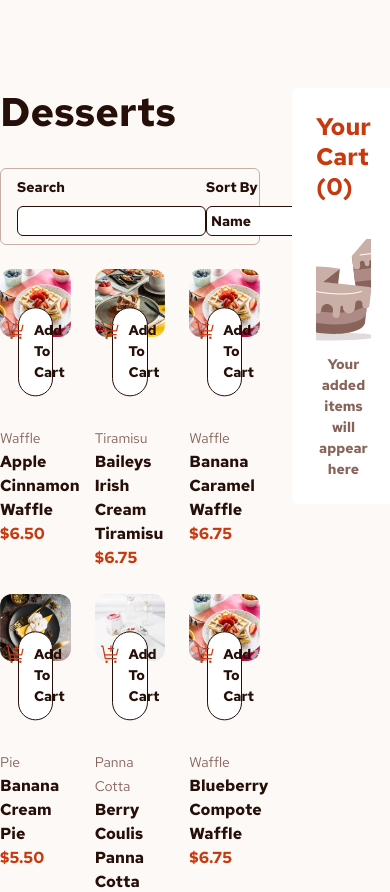
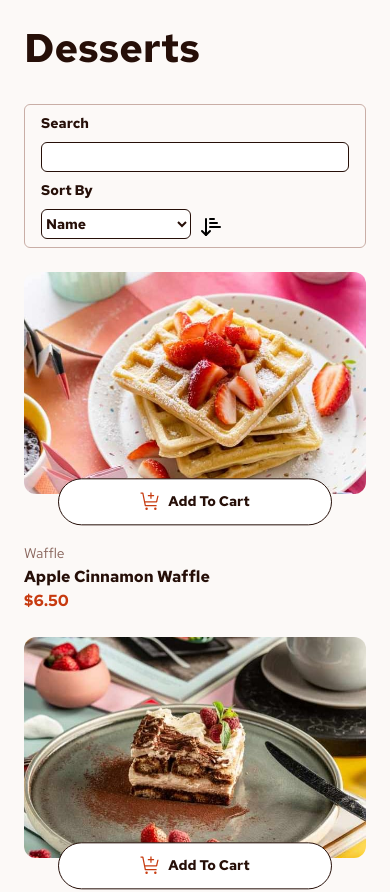
Before and after one commit to TranDanh1122/vue_product_list, a Vue app: page / in a window 390 px wide. Shown: the top 892 px of the page. Built offline with nearby package versions, Linux system fonts and the light colour scheme.

Commit message:
responsive

```diff
--- a/src/App.vue
+++ b/src/App.vue
@@ -2,16 +2,18 @@
 import { onMounted } from 'vue';
 import { useProductList } from './stores/Product';
 import { ProductList, Cart } from './features';
+import useLayout from './composables/useLayout';
 const userStore = useProductList()
 onMounted(() => {
   userStore.fetchProduct()
 })
+const layout = useLayout()
 </script>
 
 <template>
   <div class="w-full max-w-screen h-full min-h-screen bg-rose-50">
-    <div class="container mx-auto py-22 flex gap-8">
-      <div class="w-2/3">
+    <div :class="`container mx-auto flex ${layout == 'desktop' ? 'py-22' : 'flex-col p-6'} gap-8`">
+      <div :class="`${layout == 'desktop' ? 'w-2/3' : 'w-full'}`">
         <h1 class="text-rose-900 text-1 mb-8">Desserts</h1>
         <ProductList />
       </div>
--- /dev/null
+++ b/src/composables/useLayout.ts
@@ -0,0 +1,22 @@
+import { ref } from "vue"
+import { DESKTOP_MIN, TABLET_MIN } from "../ults/const"
+const initLayout = () => {
+    if (window.innerWidth > DESKTOP_MIN) return "desktop"
+    if (window.innerWidth > TABLET_MIN && window.innerWidth <= DESKTOP_MIN) return "tablet"
+    return "mobile"
+}
+const layout = ref(initLayout())
+let initialized = false
+const handleResize = () => {
+    const newLayout = initLayout()
+    if (newLayout != layout.value)
+        layout.value = newLayout
+}
+if (!initialized) window.addEventListener('resize', handleResize)
+export default function useLayout() {
+    if (initialized) return layout
+
+    initialized = true
+
+    return layout
+}
--- a/src/features/Cart/Cart.vue
+++ b/src/features/Cart/Cart.vue
@@ -1,12 +1,14 @@
 <script setup lang="ts">
+import useLayout from '../../composables/useLayout';
 import { useCart } from '../../stores/Cart';
 import CartContent from './components/CartContent.vue';
 import ConfirmOrder from './components/ConfirmOrder.vue';
 const cartStore = useCart()
+const layout = useLayout()
 
 </script>
 <template>
-    <div class="p-6 flex flex-col gap-6 bg-white w-1/3 rounded-md max-h-fit">
+    <div :class="`p-6 flex flex-col gap-6 bg-white ${layout == 'desktop' ? 'w-1/3' : 'w-full' } rounded-md max-h-fit`">
         <h2 class="text-2 text-red">Your Cart ({{ cartStore.getCart.qty }})</h2>
         <div v-if="cartStore.getCart.qty == 0">
             <img src="/assets/images/illustration-empty-cart.svg" alt="empty-cart"
--- a/src/features/Cart/components/ConfirmOrder.vue
+++ b/src/features/Cart/components/ConfirmOrder.vue
@@ -2,8 +2,10 @@
 import { ref } from 'vue';
 import CartContent from './CartContent.vue';
 import { useCart } from '../../../stores/Cart';
+import useLayout from '../../../composables/useLayout';
 const popupRef = ref(false)
 const cartStore = useCart()
+const layout = useLayout()
 </script>
 <template>
     <button @click="() => popupRef = !popupRef" aria-label="confirm order"
@@ -12,14 +14,16 @@ const cartStore = useCart()
     </button>
     <div v-if="popupRef" @click="() => popupRef = !popupRef"
         class="fixed w-screen h-screen bg-[#000000]/50  top-0 left-0"></div>
-    <div v-if="popupRef" class="bg-white space-y-6 fixed p-10 rounded-2xl top-1/2 left-1/2 -translate-1/2 w-1/3">
+    <div v-if="popupRef"
+        :class="`bg-white space-y-6 fixed  ${layout == 'mobile' ? 'w-full bottom-0 left-0 p-2  rounded-t-xl ' : 'w-1/3 top-1/2 left-1/2 -translate-1/2 p-10  rounded-2xl '}  `">
         <div class="mb-8">
-            <img src="/assets/images/icon-order-confirmed.svg" alt="confirm " class="object-cover size-12">
-            <h2 class="text-1 text-rose-900"> Order Confirmed </h2>
+            <img src="/assets/images/icon-order-confirmed.svg" alt="confirm " :class="`object-cover  ${layout == 'mobile' ? 'size-8' : 'size-12'} `">
+            <h2 :class="` ${layout == 'mobile' ? 'text-2' : 'text-1'} text-rose-900`"> Order Confirmed </h2>
             <p class="text-4 text-rose-500">We hope you enjoy your food!</p>
         </div>
         <CartContent isConfirm />
-        <button @click="cartStore.$reset" aria-label="confirm order" class="text-3 text-white bg-red w-full rounded-full py-4 cursor-pointer">
+        <button @click="cartStore.$reset" aria-label="confirm order"
+            class="text-3 text-white bg-red w-full rounded-full py-4 cursor-pointer">
             Start New Order
         </button>
     </div>
--- a/src/features/ProductList/components/AddCartBtn.vue
+++ b/src/features/ProductList/components/AddCartBtn.vue
@@ -3,6 +3,7 @@ import { computed } from 'vue';
 import { useCart, type CartItem } from '../../../stores/Cart';
 import type { Product } from '../../../type';
 import { REGEX_NUM } from "../../../ults/const"
+import useLayout from '../../../composables/useLayout';
 const props = defineProps<{ product: Product, cartItem: CartItem | undefined }>()
 const cartStore = useCart()
 const qty = computed({
@@ -13,24 +14,27 @@ const qty = computed({
         }
     }
 })
+const layout = useLayout()
 
 </script>
 <template>
     <div class="relative">
         <div v-if="!cartItem" @click="cartStore.addToCart(product)"
-            class="w-1/2 relative border-rose-900 border -translate-y-1/3 mx-auto bg-white flex justify-center gap-2 py-3 rounded-full cursor-pointer">
+            :class="`${layout == 'desktop' ? 'w-1/2' : 'w-4/5'} relative border-rose-900 border -translate-y-1/3 mx-auto bg-white flex justify-center gap-2 py-3 rounded-full cursor-pointer`">
             <img src="/assets/images/icon-add-to-cart.svg" alt="addcarticon" class="object-cover size-5 ">
             <span class="text-rose-900 text-4-bold">Add To Cart</span>
         </div>
         <div v-if="cartItem"
-            class="w-1/2 relative -translate-y-1/3 mx-auto bg-red flex justify-between items-center py-3 rounded-full cursor-pointer px-4">
-            <button @click="cartStore.changeQty(cartItem.product.id, Number(cartItem.qty) - 1)" aria-label="decrement cart item"
+            :class="`${layout == 'desktop' ? 'w-1/2' : 'w-4/5'} relative -translate-y-1/3 mx-auto bg-red flex justify-between items-center py-3 rounded-full cursor-pointer px-4`">
+            <button @click="cartStore.changeQty(cartItem.product.id, Number(cartItem.qty) - 1)"
+                aria-label="decrement cart item"
                 class="size-4.5 border border-white flex justify-center items-center rounded-full">
                 <img src="/assets/images/icon-decrement-quantity.svg" alt="decrement cart item" class="object-cover">
             </button>
             <input v-model="qty"
                 class="text-white px-2 focus-visible:outline-0 w-1/2 focus-visible:border rounded-2xl text-center">
-            <button @click="cartStore.changeQty(cartItem.product.id,  Number(cartItem.qty) + 1)" aria-label="increment cart item"
+            <button @click="cartStore.changeQty(cartItem.product.id, Number(cartItem.qty) + 1)"
+                aria-label="increment cart item"
                 class="size-4.5 border border-white flex justify-center items-center rounded-full">
                 <img src="/assets/images/icon-increment-quantity.svg" alt="increment cart item" class="object-cover">
             </button>
--- a/src/features/ProductList/components/Filter.vue
+++ b/src/features/ProductList/components/Filter.vue
@@ -4,6 +4,7 @@ import { useProductList } from '../../../stores/Product';
 import type { Product } from '../../../type';
 import debounce from 'lodash.debounce';
 import { ref, watch } from "vue"
+import useLayout from '../../../composables/useLayout';
 const productStore = useProductList()
 const handleChangeSortBy = (e: Event) => {
   const value = (e.target as HTMLSelectElement).value as keyof Product
@@ -19,15 +20,17 @@ const debounceSearch = debounce((val: string) => {
 watch(inputRef, () => {
   debounceSearch(inputRef.value)
 })
+const layout = useLayout()
 </script>
 <template>
-  <div class="flex items-center mb-6 border border-rose-300 rounded-md px-4 py-2">
-    <div class="flex flex-col gap-2">
+  <div
+    :class="` flex ${layout == 'mobile' ? 'flex-col gap-2' : 'items-center'}  mb-6 border border-rose-300 rounded-md px-4 py-2 `">
+    <div :class="`flex flex-col gap-2 ${layout == 'mobile' ? 'w-full' : ''}` ">
       <label for="search" class="text-4-bold text-rose-900">Search</label>
       <input v-model="inputRef" type="text" id="search"
         class="bg-white border border-rose-900 rounded-md focus-visible:outline-0 px-1 py-0.5" />
     </div>
-    <div class="ml-auto flex items-end gap-2">
+    <div :class="`ml-auto flex items-end gap-2 ${layout == 'mobile' ? 'w-full' : ''}` ">
       <div class="flex flex-col  gap-2">
         <label class="text-4-bold text-rose-900" for="sort-by">Sort By</label>
         <select @change="handleChangeSortBy"
--- a/src/features/ProductList/components/ProductItem.vue
+++ b/src/features/ProductList/components/ProductItem.vue
@@ -3,6 +3,7 @@ import { computed } from 'vue';
 import type { Product } from '../../../type';
 import AddCartBtn from './AddCartBtn.vue';
 import { useCart } from '../../../stores/Cart';
+import useLayout from '../../../composables/useLayout';
 const props = defineProps<{ product: Product }>()
 const formatedPrice = computed(() => {
     return new Intl.NumberFormat('en-US', {
@@ -10,18 +11,28 @@ const formatedPrice = computed(() => {
         currency: "USD"
     }).format(props.product.price)
 })
-const cartStore  = useCart()
+const cartStore = useCart()
 const cartItem = computed(() => {
     return cartStore.getCartItem(props.product.id)
 })
+const layout = useLayout()
+const image = computed(() => {
+    if (layout.value == "mobile")
+        return props.product.image.mobile
+    if (layout.value == "desktop")
+        return props.product.image.desktop
+    if (layout.value == "tablet")
+        return props.product.image.tablet
+})
 </script>
 <template>
-    <div class="relative w-[calc(33.33%-16px)]">
-        <img v-memo="[cartItem]" :src="product.image.desktop" :alt="product.name" :class="`object-cover rounded-xl overflow-hidden ${cartItem ? 'border-2 border-red' : '' } `">
-        <AddCartBtn :product :cartItem  />
+    <div :class="`relative ${layout == 'mobile' ? 'w-full' : 'w-[calc(33.33%-16px)]'}`">
+        <img v-memo="[cartItem, image]" :src="image" :alt="product.name"
+            :class="`object-cover rounded-xl  overflow-hidden ${cartItem ? 'border-2 border-red' : ''} `">
+        <AddCartBtn :product :cartItem />
         <span v-once aria-label="product-category" class="text-4 text-rose-500" v-text="product.category"></span>
-        <h3  v-once aria-label="product-name" class="text-3 text-rose-900">{{ product.name }}</h3>
-        <h4  v-once class="text-red text-3" aria-label="product-price">{{ formatedPrice }}</h4>
+        <h3 v-once aria-label="product-name" class="text-3 text-rose-900">{{ product.name }}</h3>
+        <h4 v-once class="text-red text-3" aria-label="product-price">{{ formatedPrice }}</h4>
     </div>
 </template>
 <style scoped></style>
--- a/src/ults/const.ts
+++ b/src/ults/const.ts
@@ -1 +1,3 @@
 export const REGEX_NUM = /^[0-9]+$/
+export const DESKTOP_MIN = 1023
+export const TABLET_MIN = 767
```
